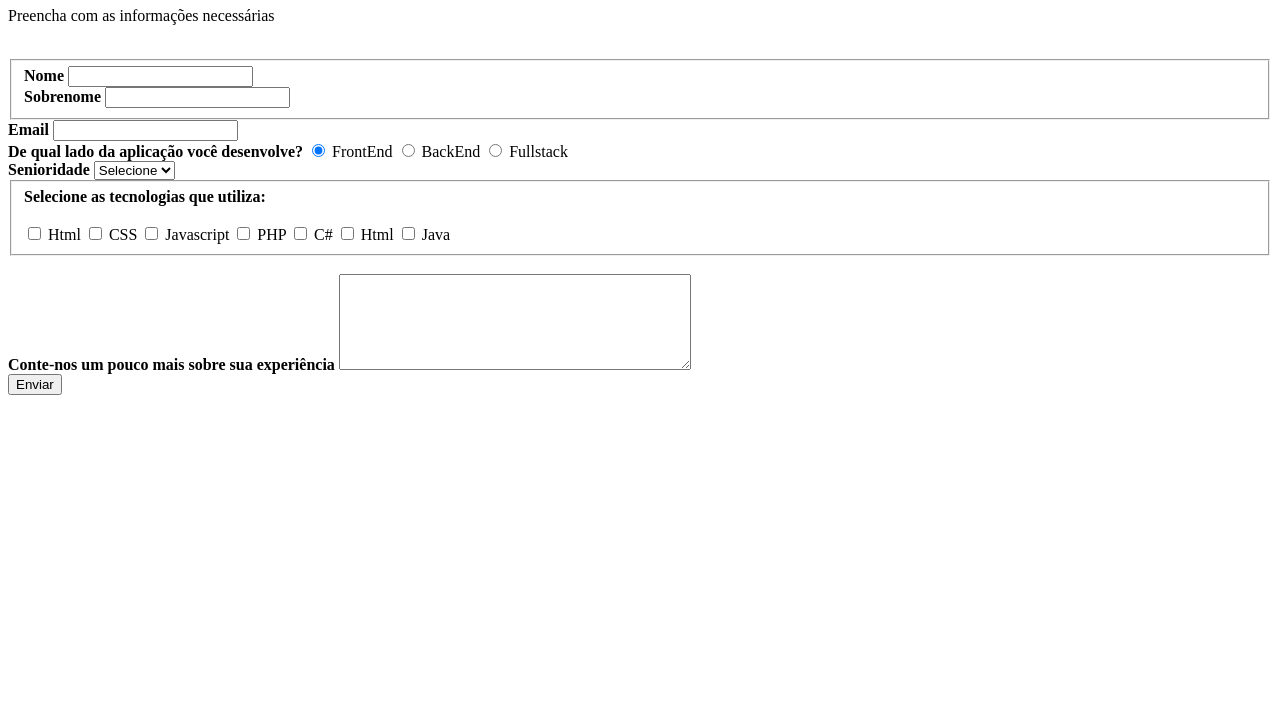
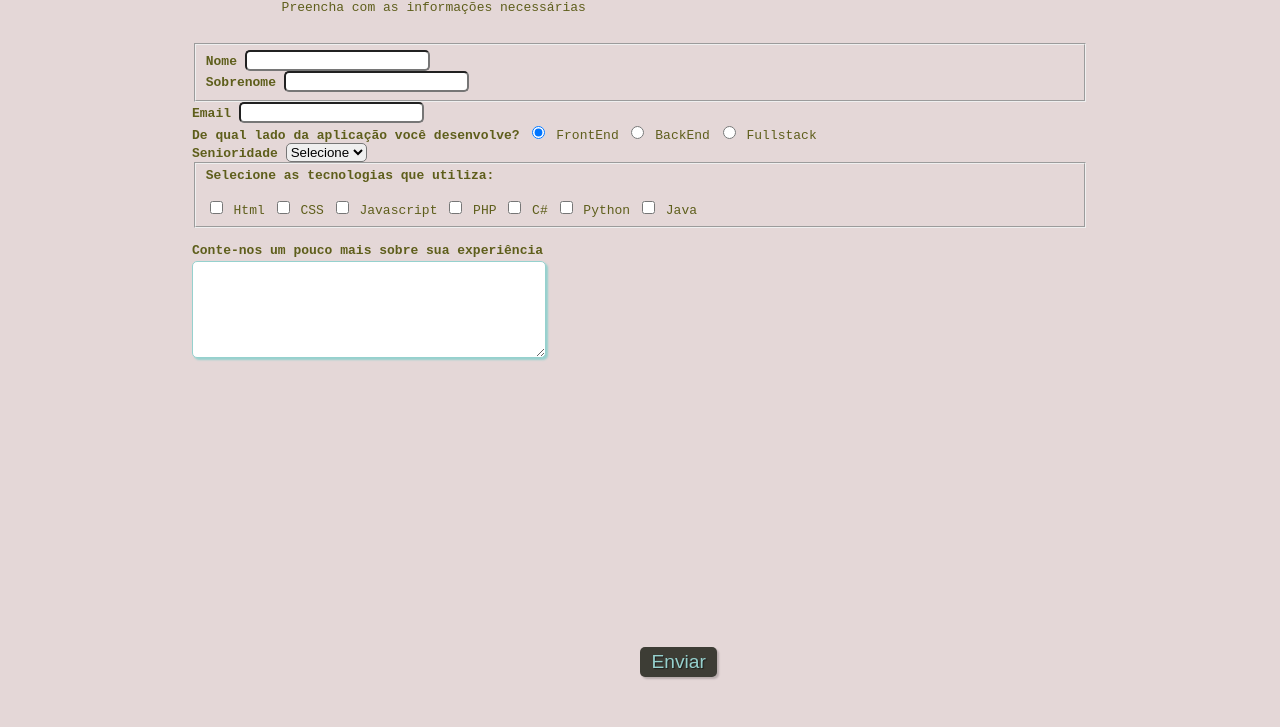
Before and after one commit to alephnascimento/PaginaHtml, a plain HTML site: page index.html in a window 1280 px wide. Shown: the part 73-800 px from the top of the page. Drawn offline with Linux system fonts and the light colour scheme.

Commit message:
commit 04

```diff
--- /dev/null
+++ b/cod.css
@@ -0,0 +1,99 @@
+* {
+    margin: 0.5;
+    padding: 0.5;
+}
+
+/*com # identificamos os ids e com . identificamos as classes*/
+#titulo {
+    font-size: monospace;
+    color: rgb(158, 158, 45);
+    margin-left: 10%;
+}
+
+#subtitulo {
+    font-size: monospace;
+    color: rgb(94, 94, 27);
+    margin-left: 10%;
+}
+
+#fieldset {
+    border: 0;
+}
+
+body {
+    background-color: rgb(228, 215, 215);
+    font-family: monospace;
+    font-size: 1em;
+    color: rgb(94, 94, 27);
+    margin-left: 15%;
+    margin-right: 15%;
+    margin-top: 2%;
+    justify-content: center;
+}
+
+input,
+select,
+textarea,
+button {
+    border-radius: 5px;
+}
+
+.campo {
+    margin-bottom: 1em;
+}
+
+.campo label {
+    margin-bottom: 0.2em;
+    color: rgb(94, 94, 27);
+    display: block;
+}
+
+fielset.grupo .campo {
+    float: left;
+    margin-right: 1em;
+}
+
+.campo input[type="text"],
+.campo input[type="email"],
+.campo select,
+.campo textarea {
+    padding: 0.2em;
+    border: 1px solid rgb(150, 209, 206);
+    box-shadow: 2px 2px 2px rgb(150, 209, 206);
+    display: block;
+}
+
+.campo select option {
+    padding-right: 1em;
+}
+
+.campo input :focus,
+.campo select :focus,
+.campo textarea :focus {
+    background: #e0e0f8;
+}
+
+.botao {
+    font-size: 1.2em;
+    background: rgb(61, 61, 53);
+    border: 0;
+    margin-bottom: 1em;
+    color: rgb(150, 209, 206);
+    padding: 0.2em 0.6em;
+    box-shadow: 2px 2px 2px rgba(0, 0, 0, 0.2);
+    text-shadow: 1px 1px 1px rgba(0, 0, 0, 0.5);
+    position: absolute;
+    top: 90%;
+    left: 50%;
+    margin-right: 50%;
+    transform: translate(-50% -50%);
+}
+
+.botao:hover {
+    background: rgb(150, 209, 206);
+    box-shadow: inset 2px 2px 2px rgba(0, 0, 0, 0.2);
+}
+
+#check {
+    display: inline-block;
+}
--- a/index.html
+++ b/index.html
@@ -4,8 +4,8 @@
 <head>
     <!--Metadados-->
     <meta charset="UTF-8">
-    <meta http-equiv="X-UA-Compatible" content="IE=edge">
     <meta name="viewport" content="width=device-width, initial-scale=1.0,shrink-to-fit=no">
+    <link rel="stylesheet" type="text/css" href="cod.css" media="screen">
     <title>PaginaHtml</title>
 
 </head>
@@ -13,8 +13,8 @@
 <body>
     <!--Cabeçalho com titulo e subtitulo-->
     <div>
-        <h1>Cadastro de Dev's</h1>
-        <p>Preencha com as informações necessárias</p>
+        <h1 id="titulo">Cadastro de Dev's</h1>
+        <p id="subtitulo">Preencha com as informações necessárias</p>
         <br>
     </div>
     <!--Inicio do Formulario-->
@@ -90,7 +90,7 @@
                 <input type="checkbox" id="tecnologia5" name="tecnologia5" value="C#">
                 <label for="tecnologia5">C#</label>
                 <input type="checkbox" id="tecnologia6" name="tecnologia6" value="Python">
-                <label for="tecnologia6">Html</label>
+                <label for="tecnologia6">Python</label>
                 <input type="checkbox" id="tecnologia7" name="tecnologia7" value="Java">
                 <label for="tecnologia7">Java</label>
             </div>
```
